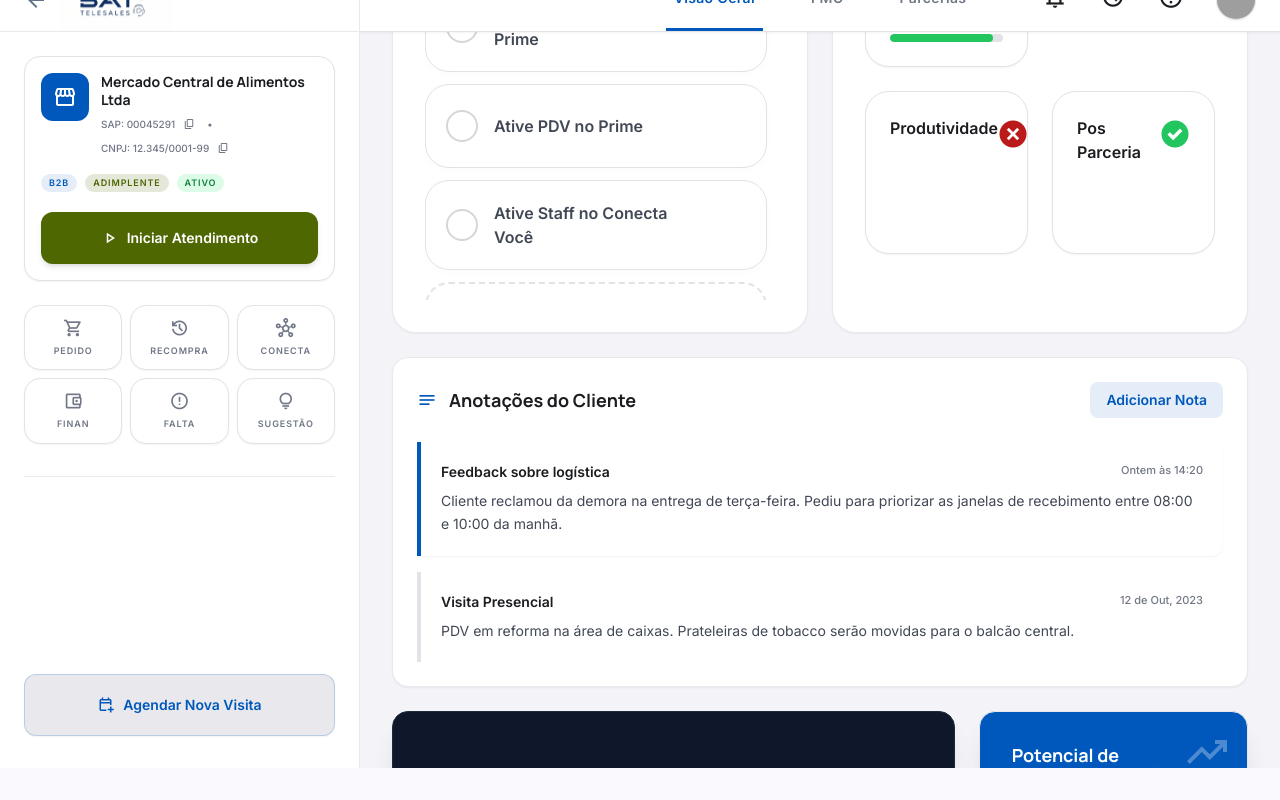
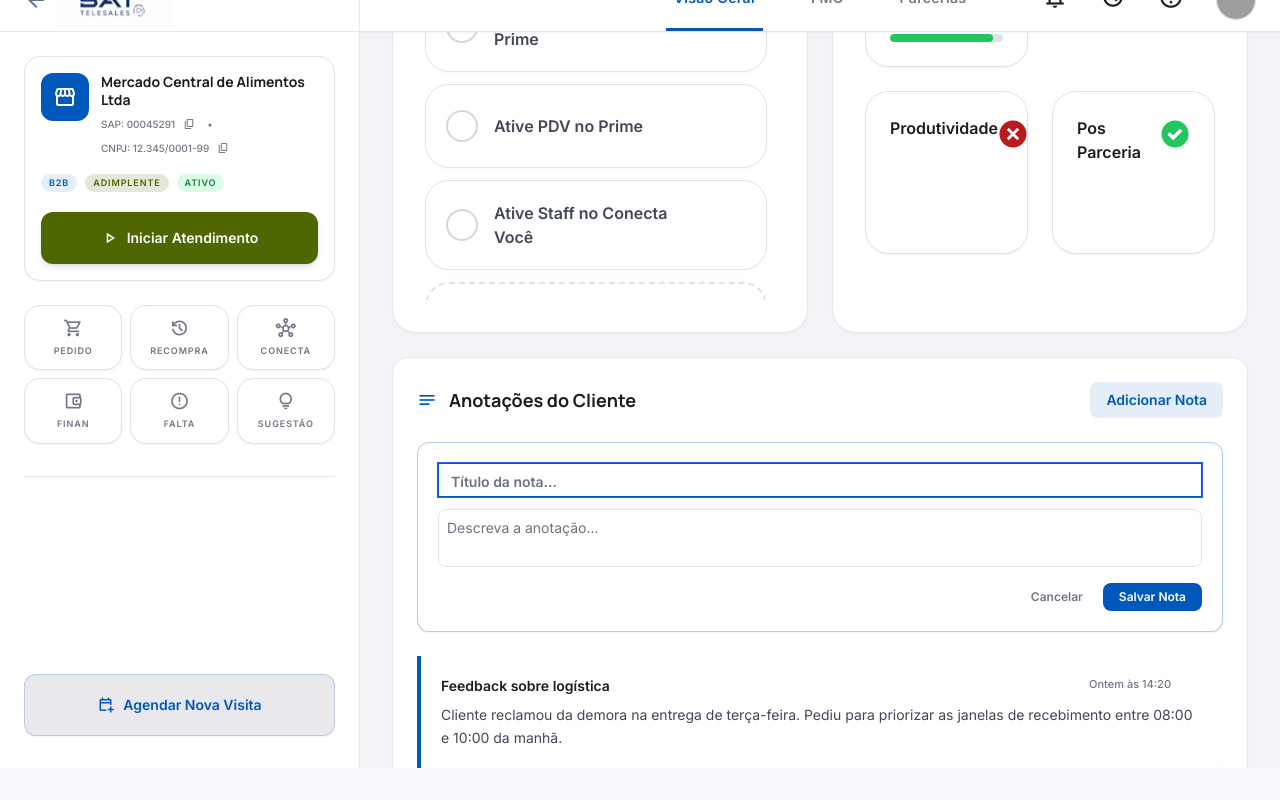
Before and after one commit to ViniGCabral/televendas-BAT, a React (Vite) app: page /pdv/1/visao-geral in a window 1280 px wide. Both pictures are taken after a click on the button "Adicionar Nota". Shown: the part 32-832 px from the top of the page. Built offline with nearby package versions, Linux system fonts and the light colour scheme; grey boxes are pictures that could not be loaded.

Commit message:
feat(pdv): update AI text, make notes functional, add start service modal

```diff
--- a/src/pages/pdv/PdvSidebar.tsx
+++ b/src/pages/pdv/PdvSidebar.tsx
@@ -1,3 +1,4 @@
+import { useState } from "react";
 import { Link, useParams, useNavigate } from "react-router-dom";
 import { useAppContext } from "../../context/AppContext";
 import { useLanguage } from "../../context/LanguageContext";
@@ -9,6 +10,7 @@ export function PdvSidebar() {
   const { t } = useLanguage();
 
   const pdv = pdvs.find((p) => p.id === id) || pdvs[0];
+  const [isModalOpen, setIsModalOpen] = useState(false);
 
   return (
     <aside className="w-[360px] bg-white dark:bg-slate-900 border-r border-surface-container-high dark:border-slate-800 transition-all duration-300 ease-in-out flex flex-col shrink-0 h-full overflow-y-auto">
@@ -59,7 +61,7 @@ export function PdvSidebar() {
              <span className="bg-green-100 text-green-700 px-2 py-0.5 rounded-full uppercase tracking-widest">ATIVO</span>
           </div>
 
-          <button className="mt-2 w-full bg-secondary text-white py-3 rounded-xl font-bold text-sm shadow-md hover:shadow-lg hover:bg-secondary-dark transition-all flex items-center justify-center gap-2">
+          <button onClick={() => setIsModalOpen(true)} className="mt-2 w-full bg-secondary text-white py-3 rounded-xl font-bold text-sm shadow-md hover:shadow-lg hover:bg-secondary-dark transition-all flex items-center justify-center gap-2">
              <span className="material-symbols-outlined text-lg">play_arrow</span>
              {t('pdv_btn_start_service')}
           </button>
@@ -93,6 +95,52 @@ export function PdvSidebar() {
           </Link>
       </div>
 
+      {/* Confirmation Modal */}
+      {isModalOpen && (
+        <div className="fixed inset-0 z-50 flex items-center justify-center p-4 sm:p-0">
+          <div className="absolute inset-0 bg-slate-900/60 backdrop-blur-sm" onClick={() => setIsModalOpen(false)}></div>
+          <div className="bg-white rounded-[32px] p-8 max-w-sm w-full relative z-10 shadow-2xl animate-in fade-in zoom-in-95 duration-200">
+
+             <div className="text-center mb-6">
+                <h2 className="text-xl font-black font-headline text-on-surface mb-2 leading-tight">Confirme as atividades mandatórias</h2>
+                <p className="text-sm text-outline font-medium">Certifique-se de realizar as tarefas obrigatórias para este PDV antes de encerrar sua visita.</p>
+             </div>
+
+             <div className="flex flex-col gap-3 mb-8">
+                {[
+                  { id: 1, text: "Estimule Sell Out de 30 PCTs de Dunhill Red" },
+                  { id: 2, text: "Venda +40 PCTs via Prime" },
+                  { id: 3, text: "Ative PDV no Prime" },
+                  { id: 4, text: "Ative Staff no Conecta Você" }
+                ].map((act) => (
+                  <div key={act.id} className="bg-surface-container-lowest border border-surface-container-high rounded-xl p-4 flex items-center gap-4">
+                     <div className="w-6 h-6 rounded-full border border-primary/30 bg-primary/5 text-primary flex items-center justify-center text-xs font-bold shrink-0">
+                        {act.id}
+                     </div>
+                     <span className="text-sm font-semibold text-on-surface leading-tight">{act.text}</span>
+                  </div>
+                ))}
+             </div>
+
+             <div className="flex flex-col gap-3">
+                <button
+                  onClick={() => setIsModalOpen(false)}
+                  className="w-full bg-[#00A84D] text-white py-4 rounded-2xl font-black text-sm shadow-md hover:brightness-110 active:scale-[0.98] transition-all uppercase tracking-widest"
+                >
+                  Iniciar Visita
+                </button>
+                <button
+                  onClick={() => setIsModalOpen(false)}
+                  className="w-full bg-surface-container-lowest text-on-surface-variant py-4 rounded-2xl font-bold text-sm hover:bg-surface-container hover:text-on-surface transition-colors"
+                >
+                  Voltar
+                </button>
+             </div>
+
+          </div>
+        </div>
+      )}
+
     </aside>
   );
 }
--- a/src/pages/pdv/PdvVisaoGeral.tsx
+++ b/src/pages/pdv/PdvVisaoGeral.tsx
@@ -12,6 +12,27 @@ export function PdvVisaoGeral() {
   ]);
   const [newActivityText, setNewActivityText] = useState("");
   const [isAddingActivity, setIsAddingActivity] = useState(false);
+
+  const [notes, setNotes] = useState([
+    { id: 1, title: t('pdv_vg_note_1_title'), time: t('pdv_vg_note_1_time'), desc: t('pdv_vg_note_1_desc'), isRecent: true },
+    { id: 2, title: t('pdv_vg_note_2_title'), time: t('pdv_vg_note_2_time'), desc: t('pdv_vg_note_2_desc'), isRecent: false }
+  ]);
+  const [isAddingNote, setIsAddingNote] = useState(false);
+  const [newNoteTitle, setNewNoteTitle] = useState("");
+  const [newNoteDesc, setNewNoteDesc] = useState("");
+
+  const addNote = () => {
+    if (newNoteTitle.trim() && newNoteDesc.trim()) {
+      setNotes([{ id: Date.now(), title: newNoteTitle, desc: newNoteDesc, time: 'Agora', isRecent: true }, ...notes]);
+      setNewNoteTitle("");
+      setNewNoteDesc("");
+      setIsAddingNote(false);
+    }
+  };
+
+  const removeNote = (id: number) => {
+    setNotes(notes.filter(n => n.id !== id));
+  };
 
   const toggleActivity = (id: number) => {
     setActivities(activities.map(act => act.id === id ? { ...act, done: !act.done } : act));
@@ -51,7 +72,7 @@ export function PdvVisaoGeral() {
               <span className="bg-primary/10 text-primary text-[10px] font-bold px-2 py-0.5 rounded-full animate-pulse shadow-sm">NOVA INSIGHT</span>
            </div>
            <p className="text-lg md:text-xl font-medium text-on-surface leading-snug">
-              {t('pdv_ai_insight_share')}
+              Alto risco de perder Market Share este mês.
            </p>
         </div>
 
@@ -186,33 +207,53 @@ export function PdvVisaoGeral() {
              <span className="material-symbols-outlined text-primary text-xl">notes</span>
              <h3 className="font-bold font-headline text-lg text-on-surface">{t('pdv_vg_notes_title')}</h3>
           </div>
-          <button className="text-primary font-bold text-sm bg-primary/10 px-4 py-2 flex items-center gap-1.5 hover:bg-primary/20 rounded-lg transition-colors">
+          <button onClick={() => setIsAddingNote(true)} className="text-primary font-bold text-sm bg-primary/10 px-4 py-2 flex items-center gap-1.5 hover:bg-primary/20 rounded-lg transition-colors">
             {t('pdv_vg_btn_add_note')}
           </button>
         </div>
 
         <div className="flex flex-col gap-4">
-           {/* Note 1 */}
-           <div className="bg-surface-container-lowest border-l-4 border-l-primary rounded-r-xl p-5 shadow-sm">
-              <div className="flex justify-between items-start mb-2">
-                 <h4 className="font-bold text-on-surface text-sm">{t('pdv_vg_note_1_title')}</h4>
-                 <span className="text-[11px] text-outline font-medium">{t('pdv_vg_note_1_time')}</span>
-              </div>
-              <p className="text-sm text-on-surface-variant leading-relaxed">
-                 {t('pdv_vg_note_1_desc')}
-              </p>
-           </div>
+           {isAddingNote && (
+             <div className="bg-surface-container-lowest border border-primary/30 rounded-xl p-5 mb-2 shadow-sm animate-fade-in flex flex-col gap-3">
+               <input
+                 autoFocus
+                 type="text"
+                 placeholder="Título da nota..."
+                 value={newNoteTitle}
+                 onChange={(e) => setNewNoteTitle(e.target.value)}
+                 className="w-full bg-transparent border-b border-surface-container-highest focus:border-primary outline-none text-sm font-bold text-on-surface pb-1"
+               />
+               <textarea
+                 rows={2}
+                 placeholder="Descreva a anotação..."
+                 value={newNoteDesc}
+                 onChange={(e) => setNewNoteDesc(e.target.value)}
+                 className="w-full bg-transparent border border-surface-container-highest focus:border-primary rounded-lg p-2 outline-none text-sm text-on-surface resize-none"
+               />
+               <div className="flex justify-end gap-2 mt-1">
+                 <button onClick={() => setIsAddingNote(false)} className="text-xs font-bold text-outline hover:text-on-surface px-3 py-1.5">Cancelar</button>
+                 <button onClick={addNote} className="text-xs font-bold bg-primary text-white px-4 py-1.5 rounded-lg hover:brightness-110">Salvar Nota</button>
+               </div>
+             </div>
+           )}
 
-           {/* Note 2 */}
-           <div className="bg-surface-container-lowest border-l-4 border-l-surface-container-highest rounded-r-xl p-5">
-              <div className="flex justify-between items-start mb-2">
-                 <h4 className="font-bold text-on-surface text-sm">{t('pdv_vg_note_2_title')}</h4>
-                 <span className="text-[11px] text-outline font-medium">{t('pdv_vg_note_2_time')}</span>
-              </div>
-              <p className="text-sm text-on-surface-variant leading-relaxed">
-                 {t('pdv_vg_note_2_desc')}
-              </p>
-           </div>
+           {notes.map((note) => (
+             <div key={note.id} className={`group relative bg-surface-container-lowest border-l-4 rounded-r-xl p-5 shadow-sm transition-all ${note.isRecent ? 'border-l-primary' : 'border-l-surface-container-highest'}`}>
+                <div className="flex justify-between items-start mb-2 pr-8">
+                   <h4 className="font-bold text-on-surface text-sm">{note.title}</h4>
+                   <span className="text-[11px] text-outline font-medium">{note.time}</span>
+                </div>
+                <p className="text-sm text-on-surface-variant leading-relaxed">
+                   {note.desc}
+                </p>
+                <button onClick={() => removeNote(note.id)} className="absolute top-4 right-3 text-outline hover:text-error opacity-0 group-hover:opacity-100 transition-opacity p-1.5 rounded-full hover:bg-error/10 flex items-center justify-center">
+                  <span className="material-symbols-outlined text-[18px]">delete</span>
+                </button>
+             </div>
+           ))}
+           {notes.length === 0 && !isAddingNote && (
+             <p className="text-sm text-outline italic text-center py-4">Nenhuma nota cadastrada para este cliente.</p>
+           )}
         </div>
       </div>
 
```
